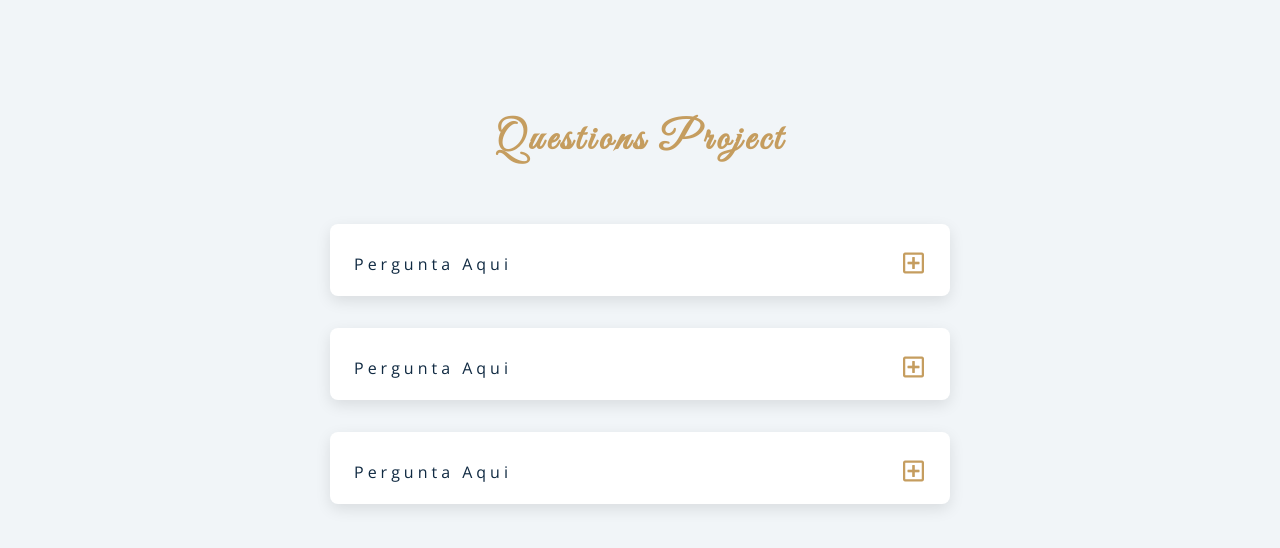
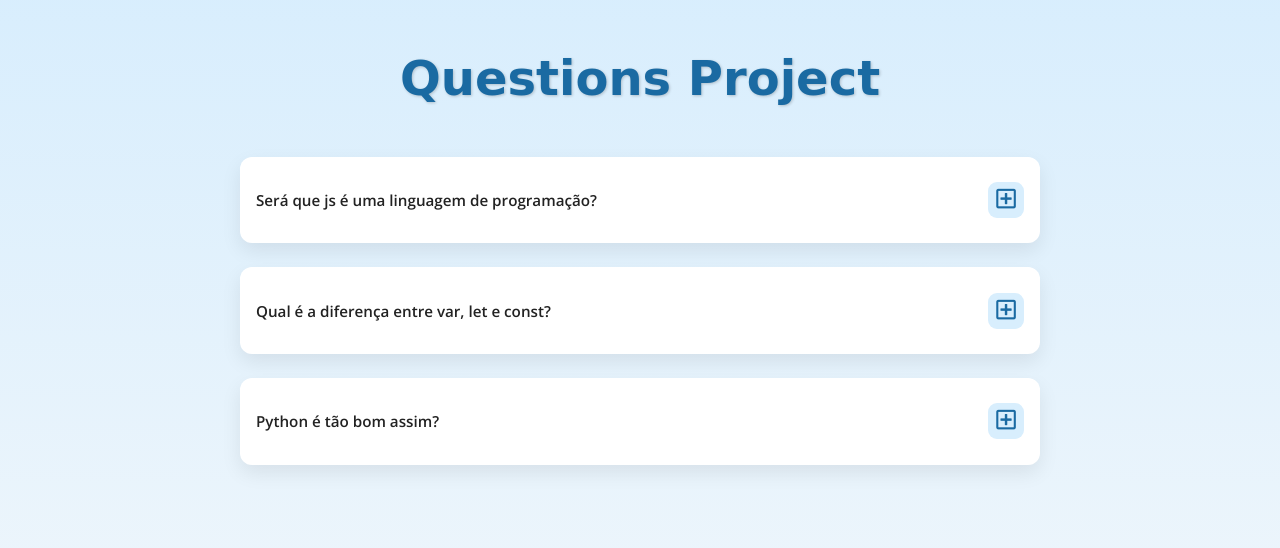
Before and after one commit to Dora3003/Grupo7_Rodolfo, a plain HTML site: page setup/index.html in a window 1280 px wide. Drawn offline with nearby package versions, Linux system fonts and the light colour scheme.

Commit message:
Atualizando o css

```diff
--- a/setup/index.html
+++ b/setup/index.html
@@ -26,7 +26,7 @@
       <div class="section-center">
         <article class="question">
           <div class="question-title">
-            <p>Pergunta aqui</p>
+            <p>Será que js é uma linguagem de programação?</p>
             <button type="button" class="question-btn">
               <span class="plus-icon">
                 <i class="far fa-plus-square"></i>
@@ -46,7 +46,8 @@
         </article>
         <article class="question">
           <div class="question-title">
-            <p>Pergunta aqui</p>
+            <!-- faça uma pergunta aleatorio, diferente -->
+            <p>Qual é a diferença entre var, let e const?</p>
             <button type="button" class="question-btn">
               <span class="plus-icon">
                 <i class="far fa-plus-square"></i>
@@ -66,7 +67,7 @@
         </article>
         <article class="question">
           <div class="question-title">
-            <p>Pergunta aqui</p>
+            <p>Python é tão bom assim?</p>
             <button type="button" class="question-btn">
               <span class="plus-icon">
                 <i class="far fa-plus-square"></i>
--- a/setup/styles.css
+++ b/setup/styles.css
@@ -3,235 +3,139 @@
 Fonts
 ===============
 */
-@import url("https://fonts.googleapis.com/css?family=Open+Sans|Roboto:400,700&display=swap");
+@import url("https://fonts.googleapis.com/css?family=Open+Sans:400,600|Roboto:400,700&display=swap");
 
 /*
 ===============
 Variables
 ===============
 */
-
 :root {
-  /* dark shades of primary color*/
-  --clr-primary-1: hsl(205, 86%, 17%);
-  --clr-primary-2: hsl(205, 77%, 27%);
-  --clr-primary-3: hsl(205, 72%, 37%);
-  --clr-primary-4: hsl(205, 63%, 48%);
-  /* primary/main color */
-  --clr-primary-5: #49a6e9;
-  /* lighter shades of primary color */
-  --clr-primary-6: hsl(205, 89%, 70%);
-  --clr-primary-7: hsl(205, 90%, 76%);
-  --clr-primary-8: hsl(205, 86%, 81%);
-  --clr-primary-9: hsl(205, 90%, 88%);
-  --clr-primary-10: hsl(205, 100%, 96%);
-  /* darkest grey - used for headings */
-  --clr-grey-1: hsl(209, 61%, 16%);
-  --clr-grey-2: hsl(211, 39%, 23%);
-  --clr-grey-3: hsl(209, 34%, 30%);
-  --clr-grey-4: hsl(209, 28%, 39%);
-  /* grey used for paragraphs */
-  --clr-grey-5: hsl(210, 22%, 49%);
-  --clr-grey-6: hsl(209, 23%, 60%);
-  --clr-grey-7: hsl(211, 27%, 70%);
-  --clr-grey-8: hsl(210, 31%, 80%);
-  --clr-grey-9: hsl(212, 33%, 89%);
-  --clr-grey-10: hsl(210, 36%, 96%);
+  --clr-primary: #49a6e9;
+  --clr-primary-light: hsl(205, 90%, 92%);
+  --clr-primary-dark: hsl(205, 72%, 37%);
+  --clr-bg: #f4f8fb;
+  --clr-black: #222;
   --clr-white: #fff;
-  --clr-red-dark: hsl(360, 67%, 44%);
-  --clr-red-light: hsl(360, 71%, 66%);
-  --clr-green-dark: hsl(125, 67%, 44%);
-  --clr-green-light: hsl(125, 71%, 66%);
-  --clr-gold: #c59d5f;
-  --clr-black: #222;
+  --clr-grey: #6b7280;
   --ff-primary: "Roboto", sans-serif;
   --ff-secondary: "Open Sans", sans-serif;
-  --transition: all 0.3s linear;
-  --spacing: 0.25rem;
-  --radius: 0.5rem;
-  --light-shadow: 0 5px 15px rgba(0, 0, 0, 0.1);
-  --dark-shadow: 0 5px 15px rgba(0, 0, 0, 0.2);
-  --max-width: 1170px;
-  --fixed-width: 620px;
+  --transition: all 0.3s ease;
+  --radius: 0.75rem;
+  --shadow: 0 8px 20px rgba(0, 0, 0, 0.08);
+  --fixed-width: 650px;
 }
+
 /*
 ===============
-Global Styles
+Base Fix para Gradient
 ===============
 */
-
-*,
-::after,
-::before {
+html,
+body {
+  height: 100%;
   margin: 0;
   padding: 0;
-  box-sizing: border-box;
 }
+
 body {
   font-family: var(--ff-secondary);
-  background: var(--clr-grey-10);
-  color: var(--clr-grey-1);
-  line-height: 1.5;
-  font-size: 0.875rem;
-}
-ul {
-  list-style-type: none;
-}
-a {
-  text-decoration: none;
-}
-img:not(.logo) {
-  width: 100%;
-}
-img {
-  display: block;
+  background: linear-gradient(var(--clr-primary-light), var(--clr-bg));
+  background-size: cover;
+  background-attachment: fixed;
+  color: var(--clr-black);
+  line-height: 1.6;
+  font-size: 0.95rem;
+  display: flex;
+  flex-direction: column;
 }
 
-h1,
-h2,
-h3,
-h4 {
-  letter-spacing: var(--spacing);
-  text-transform: capitalize;
-  line-height: 1.25;
-  margin-bottom: 0.75rem;
-  font-family: var(--ff-primary);
-}
-h1 {
-  font-size: 3rem;
-}
-h2 {
-  font-size: 2rem;
-}
-h3 {
-  font-size: 1.25rem;
-}
-h4 {
-  font-size: 0.875rem;
-}
-p {
-  margin-bottom: 1.25rem;
-  color: var(--clr-grey-5);
-}
-@media screen and (min-width: 800px) {
-  h1 {
-    font-size: 4rem;
-  }
-  h2 {
-    font-size: 2.5rem;
-  }
-  h3 {
-    font-size: 1.75rem;
-  }
-  h4 {
-    font-size: 1rem;
-  }
-  body {
-    font-size: 1rem;
-  }
-  h1,
-  h2,
-  h3,
-  h4 {
-    line-height: 1;
-  }
-}
-/*  global classes */
-
-.btn {
-  text-transform: uppercase;
-  background: transparent;
-  color: var(--clr-black);
-  padding: 0.375rem 0.75rem;
-  letter-spacing: var(--spacing);
-  display: inline-block;
-  transition: var(--transition);
-  font-size: 0.875rem;
-  border: 2px solid var(--clr-black);
-  cursor: pointer;
-  box-shadow: 0 1px 3px rgba(0, 0, 0, 0.2);
-  border-radius: var(--radius);
-}
-.btn:hover {
-  color: var(--clr-white);
-  background: var(--clr-black);
-}
-/* section */
-.section {
-  padding: 5rem 0;
+/*
+===============
+Layout Responsivo
+===============
+*/
+main {
+  flex: 1;
+  display: flex;
+  align-items: flex-start;
+  justify-content: center;
+  padding: 2rem 1rem;
 }
 
 .section-center {
-  width: 90vw;
+  width: 100%;
+  max-width: var(--fixed-width);
   margin: 0 auto;
-  max-width: 1170px;
+  display: flex;
+  flex-direction: column;
+  gap: 1.5rem;
 }
-@media screen and (min-width: 992px) {
-  .section-center {
-    width: 95vw;
-  }
-}
-main {
-  min-height: 100vh;
-  display: grid;
-  place-items: center;
-}
+
 /*
 ===============
-Questions
+Title
 ===============
 */
 .title {
-  margin-top: 15vh;
-  margin-bottom: 4rem;
+  text-align: center;
+  margin-bottom: 2.5rem;
 }
 .title h2 {
-  color: var(--clr-gold);
-  font-family: "Great Vibes", cursive;
-  text-align: center;
+  font-family: ".googleapis", cursive;
+  font-size: 3rem;
+  text-transform: capitalize;
+  color: var(--clr-primary-dark);
+  text-shadow: 1px 1px 3px rgba(0, 0, 0, 0.2);
 }
-.section-center {
-  max-width: var(--fixed-width);
-}
+
+/*
+===============
+Question Cards
+===============
+*/
 .question {
   background: var(--clr-white);
   border-radius: var(--radius);
-  box-shadow: var(--light-shadow);
-  padding: 1.5rem 1.5rem 0 1.5rem;
-  margin-bottom: 2rem;
+  box-shadow: var(--shadow);
+  padding: 1rem;
+  transition: var(--transition);
+}
+.question:hover {
+  transform: translateY(-2px);
+  box-shadow: 0 12px 24px rgba(0, 0, 0, 0.1);
 }
 .question-title {
   display: flex;
   justify-content: space-between;
   align-items: center;
-  text-transform: capitalize;
-  padding-bottom: 1rem;
+  cursor: pointer;
 }
 .question-title p {
-  margin-bottom: 0;
-  letter-spacing: var(--spacing);
-  color: var(--clr-grey-1);
+  font-weight: 600;
+  align-items: center;
+  color: var(--clr-black);
 }
 .question-btn {
-  font-size: 1.5rem;
-  background: transparent;
-  border-color: transparent;
+  font-size: 1.4rem;
+  background: var(--clr-primary-light);
+  border: none;
+  border-radius: 25%;
+  width: 36px;
+  height: 36px;
+  display: grid;
+  place-items: center;
+  color: var(--clr-primary-dark);
   cursor: pointer;
-  color: var(--clr-gold);
   transition: var(--transition);
 }
 .question-btn:hover {
-  transform: rotate(90deg);
+  background: var(--clr-primary);
+  color: var(--clr-white);
 }
 .question-text {
-  padding: 1rem 0 1.5rem 0;
-  border-top: 1px solid rgba(0, 0, 0, 0.2);
-}
-.question-text p {
-  margin-bottom: 0;
-}
-/* hide text */
-.question-text {
+  padding: 1rem 0 0 0;
+  border-top: 1px solid #e5e7eb;
   display: none;
 }
 .show-text .question-text {
@@ -246,3 +150,19 @@ Questions
 .show-text .plus-icon {
   display: none;
 }
+
+/*
+===============
+Responsividade extra
+===============
+*/
+@media screen and (min-width: 768px) {
+  .section-center {
+    padding: 0 1rem;
+  }
+}
+@media screen and (min-width: 1024px) {
+  .section-center {
+    max-width: 800px;
+  }
+}
```
